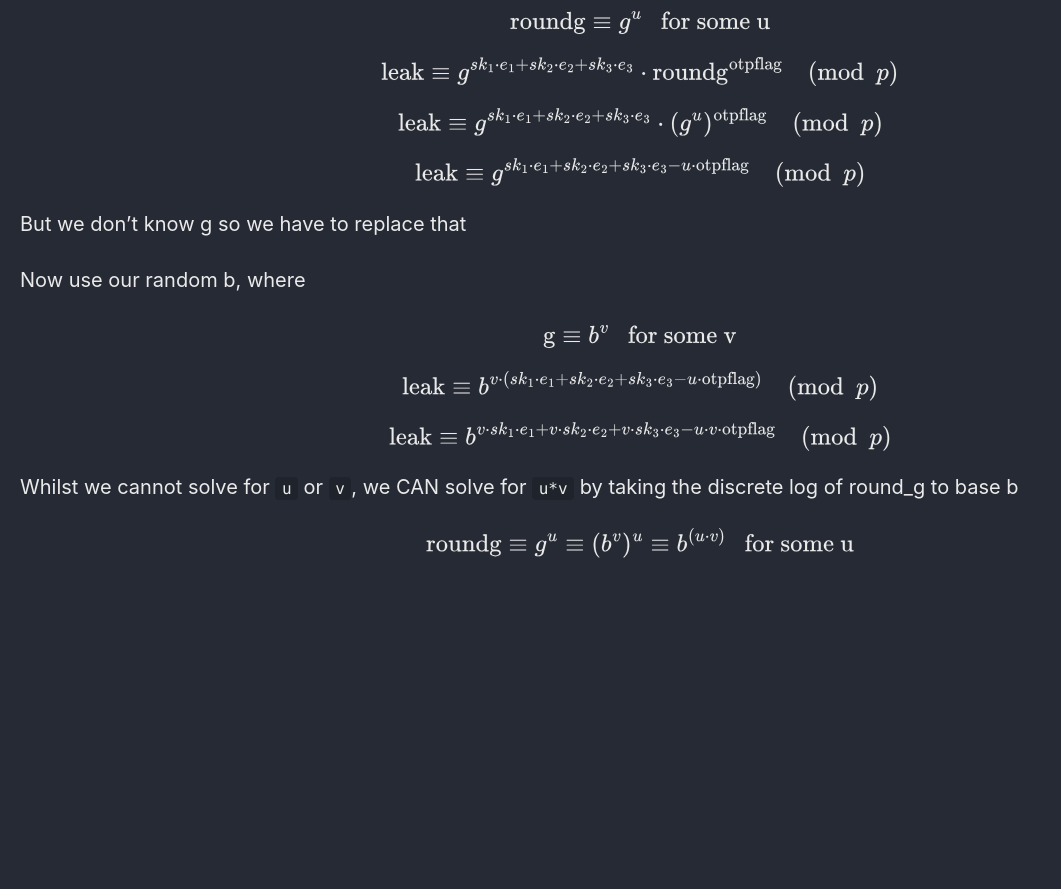
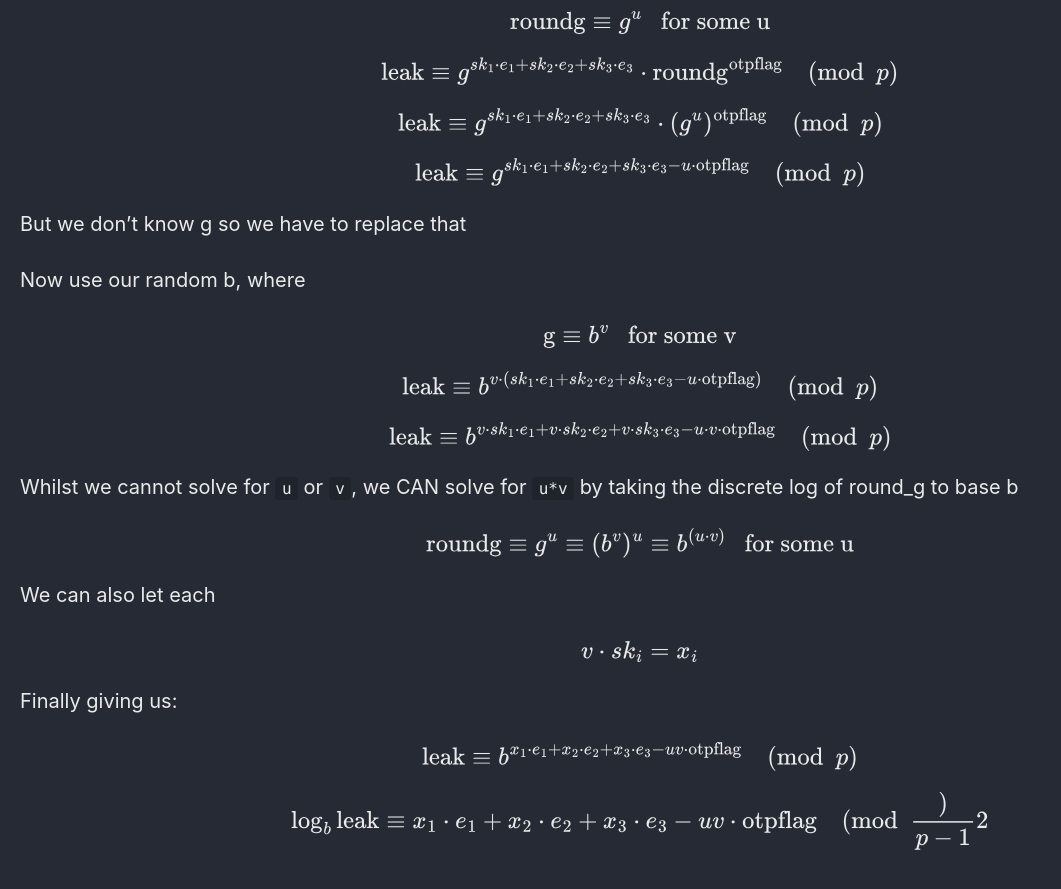
Before and after one commit to Connor-McCartney/Connor-McCartney.github.io, a Jekyll site: the page built from _pages/cryptography/other/L3-RCTF2024.md, in a window 1280 px wide and 900 px high, scrolled down 4527 px. Shown: the top 889 px of the window, without its empty margins (0-1061 px from the left). Built offline with Jekyll 4.4.1, drawn with Linux system fonts in a browser that asks for light colours; cached includes are drawn as plain includes; before the commit the page ends 5137 px from its top, so only the background shows below that.

Commit message:
Update L3-RCTF2024.md

```diff
--- a/_pages/cryptography/other/L3-RCTF2024.md
+++ b/_pages/cryptography/other/L3-RCTF2024.md
@@ -197,3 +197,13 @@ $$\text{leak} \equiv b^{v \cdot sk_1 \cdot e_1 + v \cdot sk_2 \cdot e_2 + v \cdo
 Whilst we cannot solve for `u` or `v`, we CAN solve for `u*v` by taking the discrete log of round_g to base b
 
 $$\text{roundg} \equiv g^u \equiv (b^v)^u \equiv b^{(u \cdot v)} \ \ \text{   for some u}$$
+
+We can also let each
+
+$$v \cdot sk_i = x_i$$
+
+Finally giving us:
+
+$$\text{leak} \equiv b^{x_1 \cdot e_1 + x_2 \cdot e_2 + x_3 \cdot e_3 - uv \cdot \text{otpflag}} \pmod p$$
+
+$$\log_b{\text{leak}} \equiv x_1 \cdot e_1 + x_2 \cdot e_2 + x_3 \cdot e_3 - uv \cdot \text{otpflag} \pmod \frac{p-1}{2}$$
```
